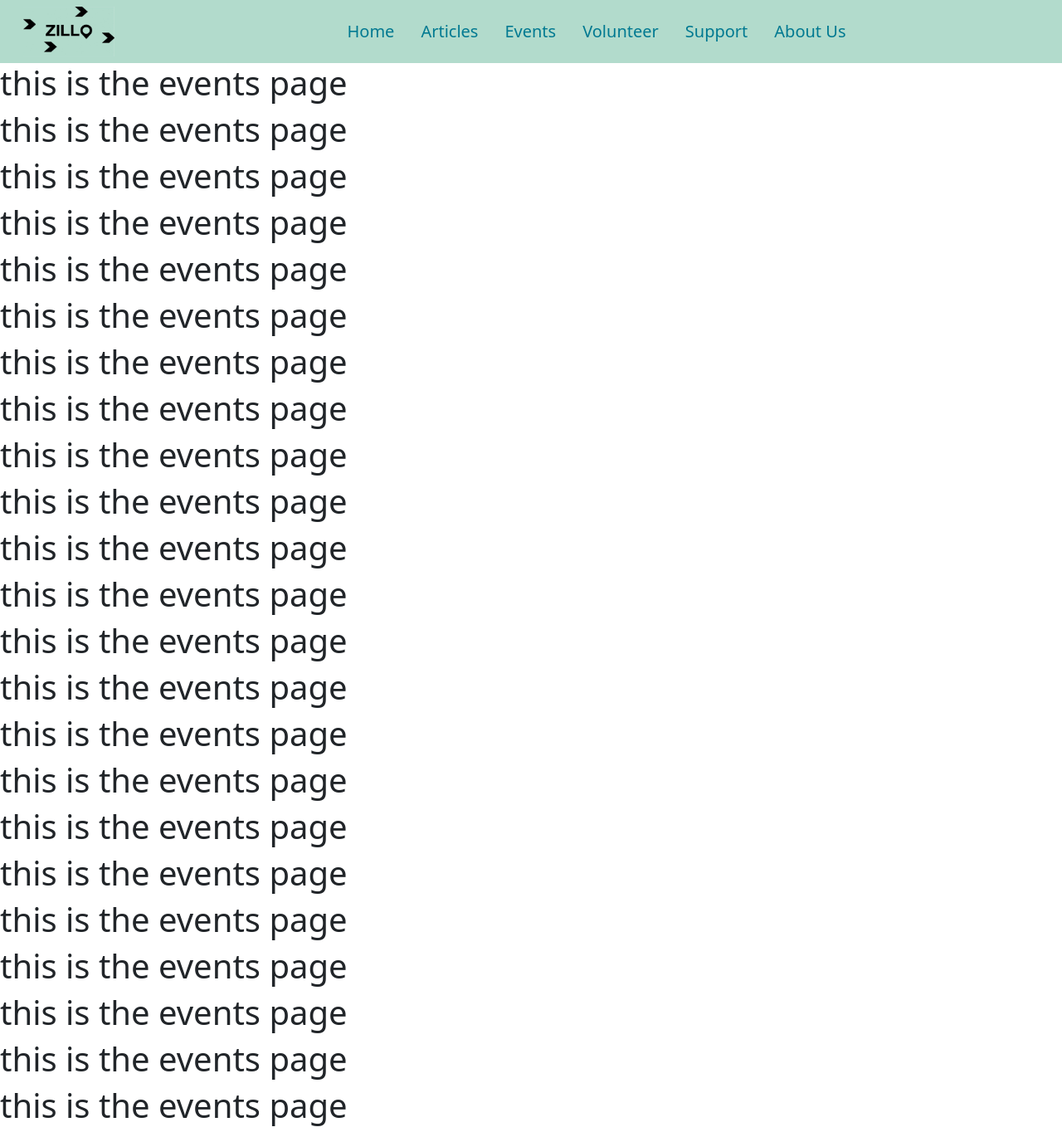
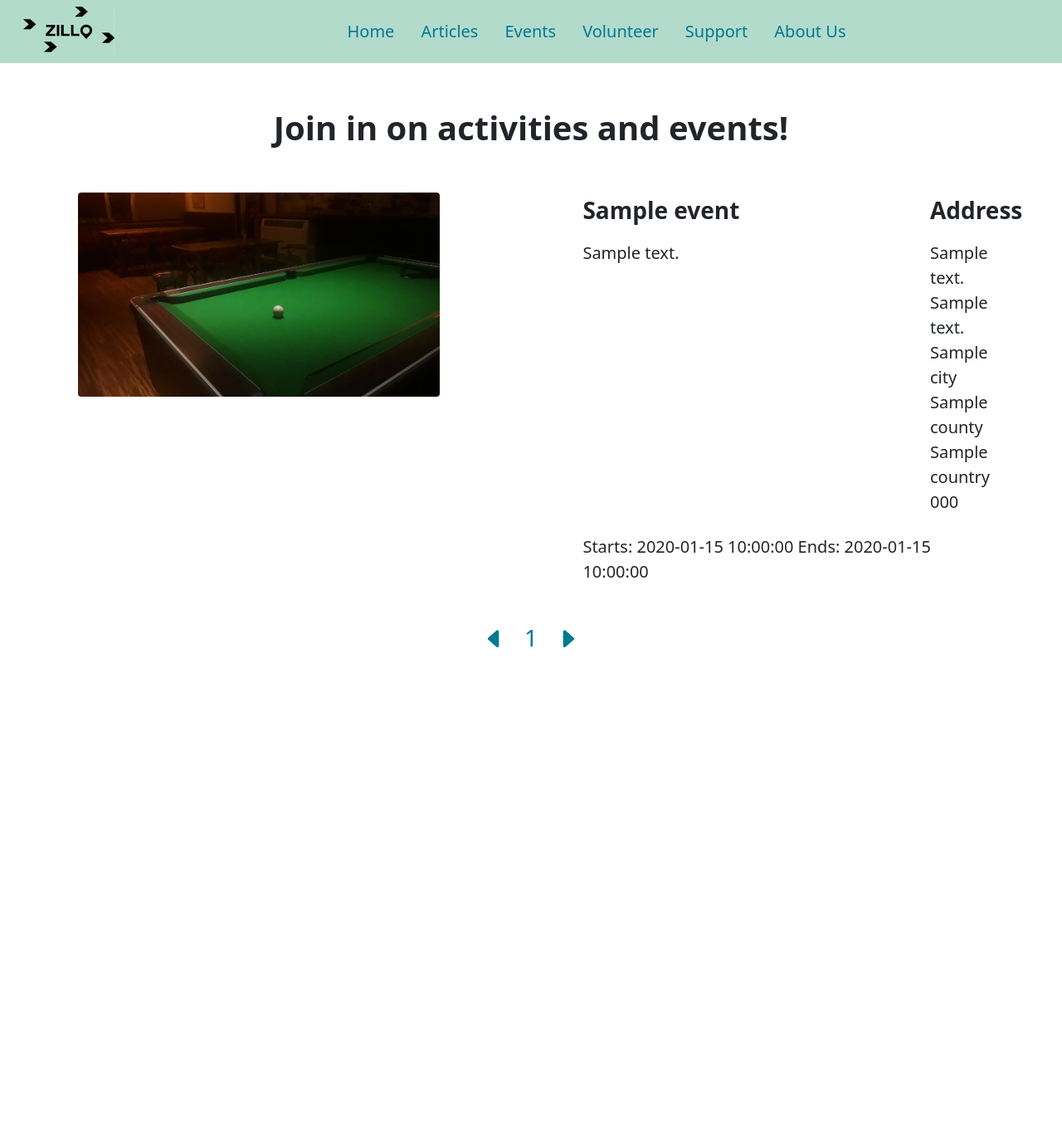
Before and after one commit to Solhex/ZilloSite, a Python web app: template website/templates/events/events-gridview.html in a window 1280 px wide. Shown: the whole page at 83% size. After the commit the page ends 780 px from the top, so only its background shows below. Run offline with Jinja, Linux system fonts and the light colour scheme; the template is opened without the code that fills it: most values are stand-ins (such as "Sample title", 1, 10 or a date in 2020); some libraries are stand-ins or nearby versions.

Commit message:
Updated Events

```diff
--- a/website/templates/events/events-gridview.html
+++ b/website/templates/events/events-gridview.html
@@ -16,30 +16,104 @@
   </svg>
 {% endblock %}
 
+{% block cover_picture %}
+  <img src="\static\assets\placeholders\TEMP35_1.webp" alt="" class="card-img"/>
+{% endblock %}
+<!-- image ratio == 3.5:1-->
+
 {% block cover_text %}Join In On Events!{% endblock %}
 
 {% block content %}
-  <h1>this is the events page</h1>
-  <h1>this is the events page</h1>
-  <h1>this is the events page</h1>
-  <h1>this is the events page</h1>
-  <h1>this is the events page</h1>
-  <h1>this is the events page</h1>
-  <h1>this is the events page</h1>
-  <h1>this is the events page</h1>
-  <h1>this is the events page</h1>
-  <h1>this is the events page</h1>
-  <h1>this is the events page</h1>
-  <h1>this is the events page</h1>
-  <h1>this is the events page</h1>
-  <h1>this is the events page</h1>
-  <h1>this is the events page</h1>
-  <h1>this is the events page</h1>
-  <h1>this is the events page</h1>
-  <h1>this is the events page</h1>
-  <h1>this is the events page</h1>
-  <h1>this is the events page</h1>
-  <h1>this is the events page</h1>
-  <h1>this is the events page</h1>
-  <h1>this is the events page</h1>
+  <div class="my-5" style="width:100%;">
+
+    {% if event_page == 1 %}
+      <div class="mb-5 fs-1 fw-bold text-center">
+        Join in on activities and events!
+      </div>
+    {% endif %}
+
+    {% for event in events[ event_page * 5 - 5: event_page * 5 - 1 ] %}
+      <div class="row mb-5 g-3" style="width:100%;">
+        <div class="col-lg text-center">
+          <img src="\static\assets\event_covers\{{ event.id }}.webp" class="mx-auto rounded" style="width:70%;"/>
+        </div>
+        <div class="col-lg">
+          <div class="mx-auto" style="width:80%">
+            <div class="row">
+              <div class="mb-3 fs-3 fw-bold" style="width:80%;">
+                {{ event.name }}
+              </div>
+              <div class="mb-3 fs-3 fw-bold" style="width:20%;">
+                Address
+              </div>
+            </div>
+            <div class="row mb-4 fs-5 lead">
+              <div style="width:80%;">
+                {{ event.description }}
+              </div>
+              <div style="width:20%;">
+                {{ event.address1 }}
+                <br>
+                {% if event.address2 != '' %}
+                  {{ event.address2 }}
+                  <br>
+                {% endif %}
+                {{ event.city }}
+                <br>
+                {% if event.county != '' %}
+                  {{ event.county }}
+                  <br>
+                {% endif %}
+                {{ event.country }}
+                <br>
+                {{ event.postcode }}
+              </div>
+            </div>
+            <div class="lead fs-5">
+              Starts: {{ event.datetime_start }}
+              Ends: {{ event.datetime_end }}
+            </div>
+          </div>
+        </div>
+      </div>
+    {% endfor %}
+
+    {% if events[event_page * 5] == Null %}
+      <div class="my-5 fs-1 fw-bold text-center">
+        Come Back Later When More Events Pop Up!
+      <div>
+    {% endif %}
+
+    <div class="my-5 container text-center" style="width:100%;">
+
+      <a class="m-2 text-decoration-none" {% if event_page - 1 > 0 %}href="/events/events-gridview/{{ event_page - 1 }}"{% endif %}>
+        <svg xmlns="http://www.w3.org/2000/svg" width="32" height="32" fill="currentColor" class="bi bi-caret-left-fill" viewBox="0 2 16 18">
+          <path d="m3.86 8.753 5.482 4.796c.646.566 1.658.106 1.658-.753V3.204a1 1 0 0 0-1.659-.753l-5.48 4.796a1 1 0 0 0 0 1.506z"/>
+        </svg>
+      </a>
+
+      {% if event_page - 2 > 0 %}
+        <a class="h3 m-2 text-decoration-none" href="/events/events-gridview/{{ event_page - 2 }}">{{ event_page - 2 }}</a>
+      {% endif %}
+      {% if event_page - 1 > 0 %}
+        <a class="h3 m-2 text-decoration-none" href="/events/events-gridview/{{ event_page - 1 }}">{{ event_page - 1 }}</a>
+      {% endif %}
+
+      <a class="h3 m-2 text-decoration-none active" aria-current="page">{{ event_page }}</a>
+
+      {% if max_pages - event_page > 0 %}
+        <a class="h3 m-2 text-decoration-none" href="/events/events-gridview/{{ event_page + 1 }}">{{ event_page + 1 }}</a>
+      {% endif %}
+
+      {% if max_pages - (event_page + 1) > 0 %}
+        <a class="h3 m-2 text-decoration-none" href="/events/events-gridview/{{ event_page + 2 }}">{{ event_page + 2 }}</a>
+      {% endif %}
+
+      <a class="m-2 text-decoration-none" {% if max_pages - event_page > 0 %}href="/events/events-gridview/{{ event_page + 1 }}{% endif %}">
+        <svg xmlns="http://www.w3.org/2000/svg" width="32" height="32" fill="currentColor" class="bi bi-caret-right-fill" viewBox="0 2 16 18">
+          <path d="m12.14 8.753-5.482 4.796c-.646.566-1.658.106-1.658-.753V3.204a1 1 0 0 1 1.659-.753l5.48 4.796a1 1 0 0 1 0 1.506z"/>
+        </svg>
+      </a>
+    </div>
+  </div>
 {% endblock %}
```
